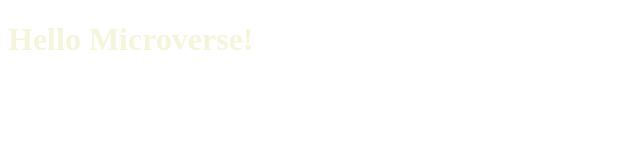
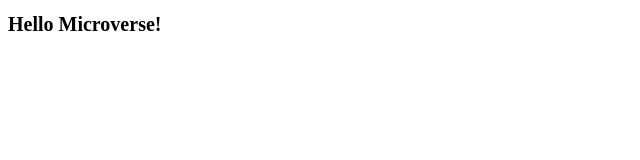
Before and after one commit to Sohail006/Hello-World, a website: page index.html in a window 1280 px wide. Shown: the whole page, without its empty margins (0-640 px from the left). Drawn offline with Linux system fonts and the light colour scheme.

Commit message:
modified style.css

```diff
--- a/style.css
+++ b/style.css
@@ -1,3 +1,3 @@
-h1 {
-    color:beige;
-}
+html {
+    font-size: 10px;
+  }
```
